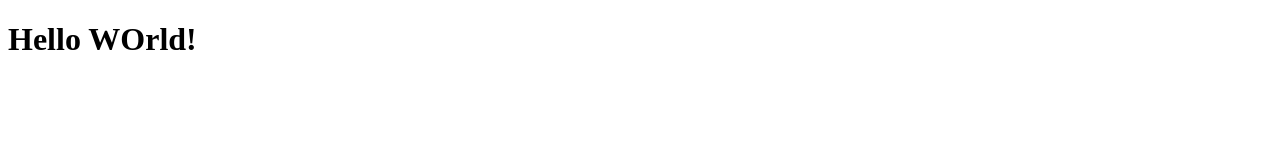
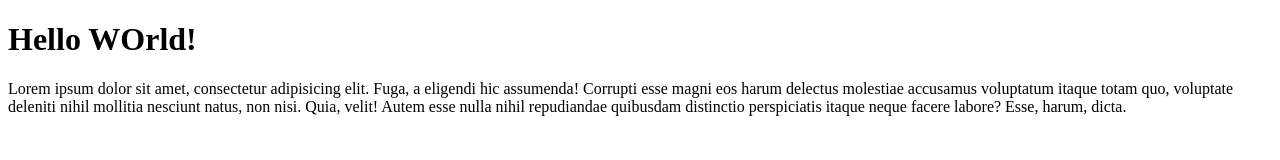
Before and after one commit to adksweb/site, a plain HTML site: page index.htm in a window 1280 px wide. Drawn offline with Linux system fonts and the light colour scheme.

Commit message:
second commit

```diff
--- a/index.htm
+++ b/index.htm
@@ -7,5 +7,6 @@
 </head>
 <body>
 	<h1>Hello WOrld!</h1>
+	<p>Lorem ipsum dolor sit amet, consectetur adipisicing elit. Fuga, a eligendi hic assumenda! Corrupti esse magni eos harum delectus molestiae accusamus voluptatum itaque totam quo, voluptate deleniti nihil mollitia nesciunt natus, non nisi. Quia, velit! Autem esse nulla nihil repudiandae quibusdam distinctio perspiciatis itaque neque facere labore? Esse, harum, dicta.</p>
 </body>
 </html>
```
